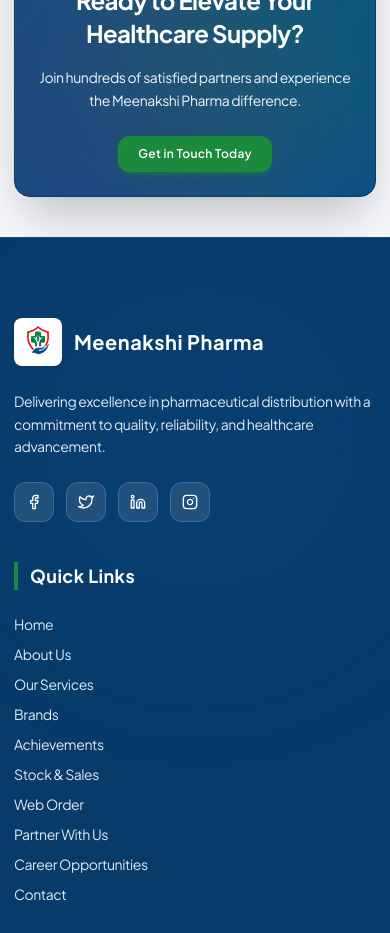
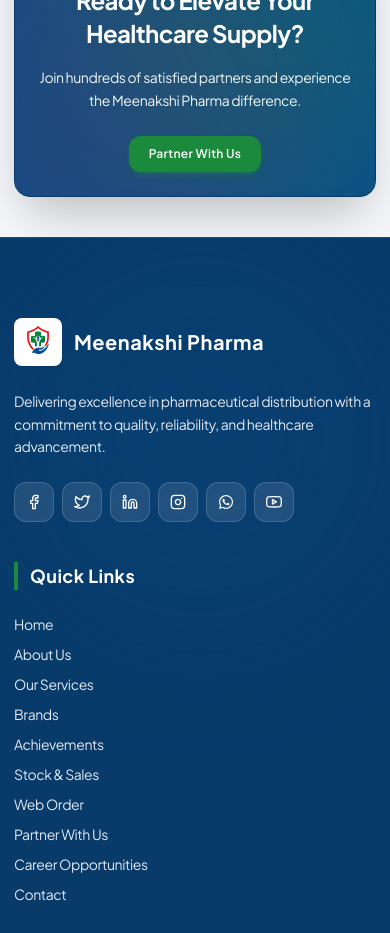
Before and after one commit to meenakshipharma/Meenakshi-Pharma, a React (Vite) app: page / in a window 390 px wide. Shown: the part 4860-5793 px from the top of the page. Built offline with nearby package versions, Linux system fonts and the light colour scheme.

Commit message:
feat: implement CTA section, responsive footer, and centralized content data structures

```diff
--- a/src/components/CTASection.jsx
+++ b/src/components/CTASection.jsx
@@ -29,8 +29,8 @@
               Join hundreds of satisfied partners and experience the Meenakshi Pharma difference.
             </p>
             <div className="flex justify-center">
-              <Button to="/contact" variant="primary" className="shadow-lg shadow-[#1C8A3C]/40 hover:shadow-xl">
-                Get in Touch Today
+              <Button to="/partner" variant="primary" className="shadow-lg shadow-[#1C8A3C]/40 hover:shadow-xl">
+                Partner With Us
               </Button>
             </div>
           </div>
--- a/src/components/layout/Footer.jsx
+++ b/src/components/layout/Footer.jsx
@@ -8,7 +8,9 @@
   FiTwitter,
   FiLinkedin,
   FiInstagram,
+  FiYoutube,
 } from "react-icons/fi";
+import { FaWhatsapp } from "react-icons/fa";
 import logoImg from "../../assets/images/Logo.webp";
 import { footer } from "../../data/content.js";
 
@@ -52,13 +54,15 @@
             <p className="text-slate-200 mb-6 leading-relaxed text-sm">
               {footer.tagline}
             </p>
-            <div className="flex gap-3">
+            <div className="flex gap-2">
               {footer.socials.map((social) => {
                 const iconMap = {
+                  WhatsApp: <FaWhatsapp />,
                   Facebook: <FiFacebook />,
                   Twitter: <FiTwitter />,
                   LinkedIn: <FiLinkedin />,
                   Instagram: <FiInstagram />,
+                  Youtube: <FiYoutube />,
                 };
                 return (
                   <a
--- a/src/components/layout/Navbar.jsx
+++ b/src/components/layout/Navbar.jsx
@@ -12,10 +12,10 @@
 
   const navLinks = [
     { name: "Home", path: "/", blank: false },
-    { name: "About", path: "/about", blank: false },
-    { name: "Services", path: "/services", blank: false },
+    { name: "About Us", path: "/about", blank: false },
+    { name: "Our Services", path: "/services", blank: false },
     { name: "Brands", path: "/brands", blank: false },
-    { name: "Achievements", path: "/achievements", blank: false },
+    { name: "Our Achievements", path: "/achievements", blank: false },
     {
       name: "Web Order",
       path: "https://meenakshipharma.wondersoft.in/ro13.html#/login",
--- a/src/data/content.js
+++ b/src/data/content.js
@@ -114,10 +114,10 @@
 // Navbar Links
 export const navigation = [
   { name: "Home", path: "/", blank: false },
-  { name: "About", path: "/about", blank: false },
-  { name: "Services", path: "/services", blank: false },
+  { name: "About Us", path: "/about", blank: false },
+  { name: "Our Services", path: "/services", blank: false },
   { name: "Brands", path: "/brands", blank: false },
-  { name: "Achievements", path: "/achievements", blank: false },
+  { name: "Our Achievements", path: "/achievements", blank: false },
   {
     name: "Web Order",
     path: "https://meenakshipharma.wondersoft.in/ro13.html#/login",
@@ -146,6 +146,8 @@
     { name: "Twitter", url: "https://x.com/meenakshi_pharm" },
     { name: "LinkedIn", url: "https://www.linkedin.com/company/meenakshi-pharma/" },
     { name: "Instagram", url: "https://www.instagram.com/meenakshi_pharma_" },
+    { name: "WhatsApp", url: "https://wa.me/919942982301"},
+    { name: "Youtube", url: "https://www.youtube.com/channel/UC3b5_XbFfbaMNma9QwHDj7Q"}
   ],
   quickLinks: [
     { name: "About Us", path: "/about" },
@@ -171,7 +173,7 @@
   heading: "Ready to Elevate Your Healthcare Supply?",
   subheading:
     "Join hundreds of satisfied partners and experience the Meenakshi Pharma difference.",
-  buttonText: "Get in Touch Today",
+  buttonText: "Partner With Us",
 };
 
 // Home Page Content
@@ -549,7 +551,7 @@
     url: ach1,
     title: "Certificate of association with Calpol Paracetamol",
   },
-  { id: 2, url: ach2, title: "Certificate of Appointment - CIPLA" },
+  { id: 2, url: ach2, title: "Certificate of Appreciation - CIPLA" },
   { id: 3, url: ach3, title: "Business Partner Excellence - APEX" },
   {
     id: 4,
@@ -557,7 +559,7 @@
     title: "Core Pillar of Alkem Altis @Trichy Year 2021-2022",
   },
   { id: 5, url: ach5, title: "Silver Club Member-2020 - ZINCOVIT" },
-  { id: 6, url: ach6, title: "Zydus business partner" },
+  { id: 6, url: ach6, title: "Zydus Valued business partner" },
   { id: 7, url: ach7, title: "Alkem 50 Years of Excellence" },
   {
     id: 8,
@@ -572,16 +574,16 @@
   { id: 10, url: ach10, title: "Certificate of Appreciation - CIPLA" },
   { id: 11, url: ach11, title: "Certificate of Gratitude - LUPIN" },
   { id: 12, url: ach12, title: "Certificate of Appreciation - GSK" },
-  { id: 13, url: ach13, title: "Trusted Health Care Business Partner" },
-  { id: 14, url: ach14, title: "15 Years of Excellence - AKESISS" },
+  { id: 13, url: ach13, title: "Trusted Health Care Business Partner - GSK" },
+  { id: 14, url: ach14, title: "10 Years of Excellence - AKESISS" },
   { id: 15, url: ach15, title: "Certificate of Appreciation - CIPLA" },
   { id: 16, url: ach16, title: "Certificate of Appreciation - GLENMARK" },
   { id: 17, url: ach17, title: "Corona Warrior" },
   { id: 18, url: ach18, title: "Certificate of Honour" },
-  { id: 19, url: ach19, title: "Certificate of Appreciation - ALKEM" },
+  { id: 19, url: ach19, title: "Core Pillar of Alkem Altis @Trichy Year 2021 -2022" },
   { id: 20, url: ach20, title: "Certificate of Appreciation - CIPLA" },
   { id: 21, url: ach21, title: "Certificate of Appreciation - EVION" },
-  { id: 22, url: ach22, title: "10 Years of Excellence - AKESISS" },
+  { id: 22, url: ach22, title: "15 Years of Excellence - AKESISS" },
 ];
 
 export const partner = {
```
